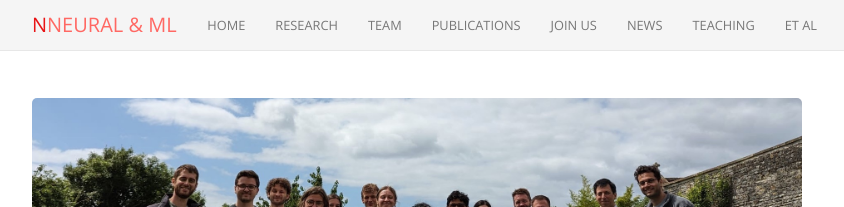
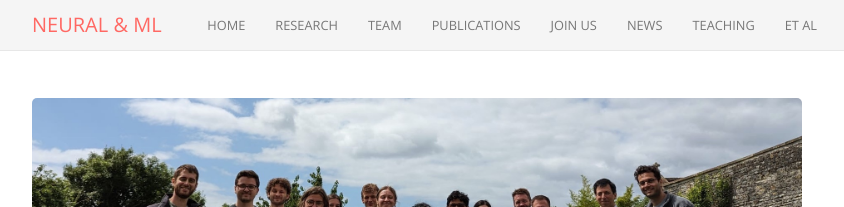
Before and after one commit to neuralml/neuralml.github.io, a Jekyll site: the page built from index.html, in a window 1280 px wide. Shown: the top 207 px of the page, without its empty margins (223-1067 px from the left). Built offline with Jekyll 4.4.1, drawn with Linux system fonts in a browser that asks for light colours; nearby versions of some CDN libraries.

Commit message:
Update navbar.html

```diff
--- a/_includes/navbar.html
+++ b/_includes/navbar.html
@@ -12,7 +12,7 @@
                 {% if site.usename4navbar%}
                     <span style='font-family:"Open Sans" font-weight:300'>{{ site.name }}</span>
                 {% else%}
-                    <span style='font-family:"Times New Roman" font-weight:300'><span style="color:#e81416">N</span><span style="color:#FF6863">Neural & ML</span>
+                    <span style='font-family:"Times New Roman" font-weight:300'><span style="color:#FF6863">Neural & ML</span>
                 {% endif%}
               </a>
             </div>
```
